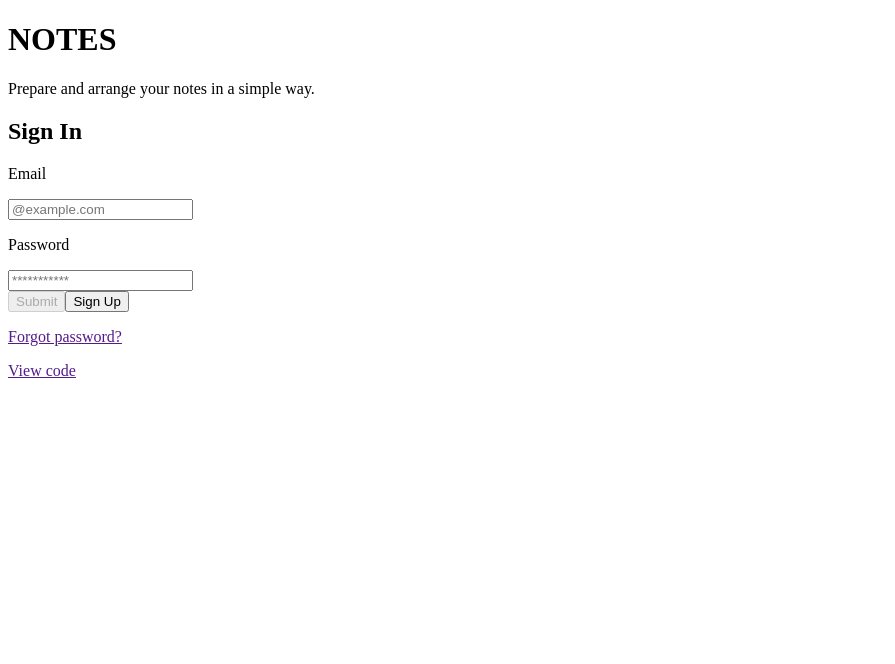
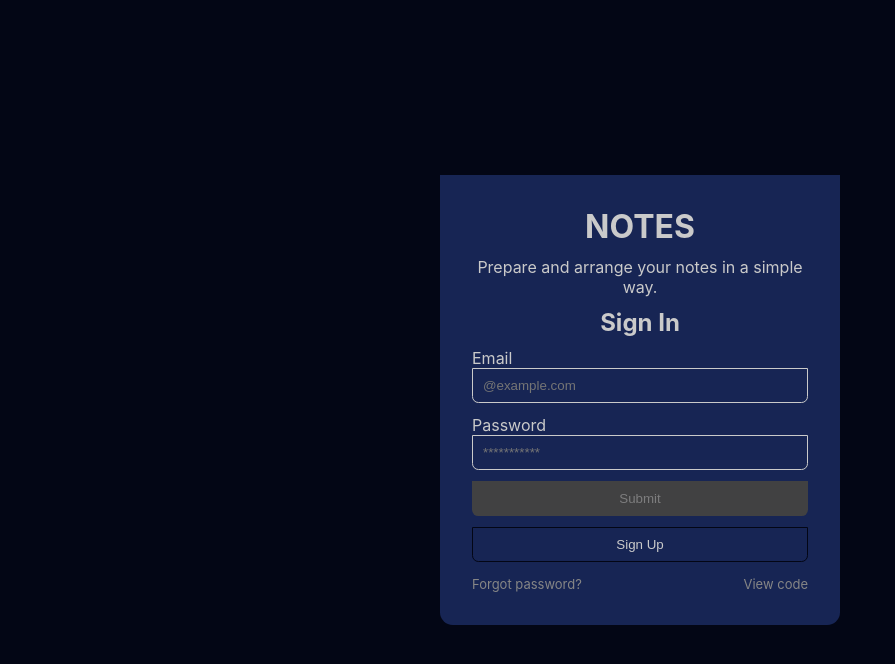
Before and after one commit to manueljo/notes, a Next.js app: page / in a window 1280 px wide. Shown: the top 664 px of the page, without its empty margins (0-895 px from the left). Built offline with nearby package versions, Linux system fonts and the light colour scheme; no server answers.

Commit message:
Add login page style

```diff
--- a/app/globals.css
+++ b/app/globals.css
@@ -0,0 +1,100 @@
+* {
+    margin: 0;
+    padding: 0;
+    box-sizing: border-box;
+}
+
+:root {
+    --background-primary: #030615;
+    --background-secondary: #172554;
+    --color-primary: #cacaca;
+}
+
+html {
+    scroll-behavior: smooth;
+}
+
+body {
+    background-color: var(--background-primary);
+    color: var(--color-primary);
+    font-family: 'Inter', sans-serif;
+}
+
+.login--page {
+    display: flex;
+    justify-content: center;
+    align-items: center;
+    min-height: 100vh;
+}
+
+.login-container {
+    background-color: var(--background-secondary);
+    padding: 2rem;
+    border-bottom-left-radius: 0.8rem;
+    border-bottom-right-radius: 0.8rem;
+    /* box-shadow: 0 4px 6px var(--background-secondary); */
+    text-align: center;
+    display: flex;
+    flex-direction: column;
+    gap: 0.7rem;
+    width: 100%;
+    max-width: 400px;
+}
+
+.login-input {
+    text-align: left;
+}
+
+.login-footer{
+    display: flex;
+    justify-content: space-between;
+}
+
+.login-footer a{
+    text-decoration: none;
+    color: #868686;
+    font-size: small;
+}
+
+input{
+    width: 100%;
+    height: 35px;
+    background-color: transparent;
+    border: solid 1px var(--color-primary);
+    padding: 10px;
+    border-bottom-left-radius: 0.4rem;
+    border-bottom-right-radius: 0.4rem;
+    outline: none;
+    color: var(--color-primary);
+}
+
+.error{
+    color: red;
+    font-size: small;
+}
+
+.btn{
+    height: 35px;
+    cursor: pointer;
+    border: none;
+    border-bottom-left-radius: 0.4rem;
+    border-bottom-right-radius: 0.4rem;
+    &[disabled]{
+        background-color: #414142;
+        color:#7d7d7e;
+    }
+}
+
+.btn-primary {
+    background-color: var(--background-primary);
+    color: var(--color-primary);
+    &:hover{
+        border: solid 1px var(--color-primary);
+    }
+}
+
+.btn-secondary{
+    background-color: var(--background-secondary);
+    color: var(--color-primary);
+    border: solid 1px var(--background-primary);
+}
--- a/app/layout.js
+++ b/app/layout.js
@@ -1,3 +1,4 @@
+import './globals.css';
 import AuthProvider from "@/context/AuthContext";
 
 export const metadata = {
@@ -14,7 +15,6 @@ export default function RootLayout({ children }) {
       <AuthProvider>
         <body>
           <div id="app">{children}</div>
-          <div id="modal"></div>
         </body>
       </AuthProvider>
     </html>
--- a/app/page.js
+++ b/app/page.js
@@ -2,7 +2,7 @@ import Login from '@/components/Login';
 
 export default function Home() {
   return (
-    <main>
+    <main className='login--page'>
       <Login />
     </main>
   );
--- a/components/Login.jsx
+++ b/components/Login.jsx
@@ -42,21 +42,23 @@ const login = () => {
         <p>Prepare and arrange your notes in a simple way.</p>
         <h2>{isRegister ? 'Create an Account' : 'Sign In'}</h2>
         {error && <p className="error">{error}</p>}
-        <div>
+        <div className="login-input">
           <p>Email</p>
           <input value={email} onChange={(e)=>{setEmail(e.target.value)}} type="email" placeholder="@example.com" />
         </div>
-        <div>
+        <div className="login-input">
           <p>Password</p>
           <input value={password} onChange={(e) => {setPassword(e.target.value)}} type="password" placeholder="***********" />
         </div>
-        <button disabled={!isEntryValid || isUserAuthenticating} onClick={handleUserAuthentication}>{isUserAuthenticating ? 'Loading...' : 'Submit'}</button>
-        <button onClick={(e)=>{setIsRegister(!isRegister)}}>{isRegister ? 'Sign In' : 'Sign Up'}</button>
-        <p>
-          <a href="">Forgot password?</a>
-        </p>
-        <div>
-          <a href="">View code</a>
+        <button className="btn  btn-primary" disabled={!isEntryValid || isUserAuthenticating} onClick={handleUserAuthentication}>{isUserAuthenticating ? 'Loading...' : 'Submit'}</button>
+        <button className="btn btn-secondary" onClick={(e)=>{setIsRegister(!isRegister)}}>{isRegister ? 'Sign In' : 'Sign Up'}</button>
+        <div className="login-footer">
+          <p>
+            <a href="">Forgot password?</a>
+          </p>
+          <p>
+            <a href="">View code</a>
+          </p>
         </div>
       </div>
     </>
```
